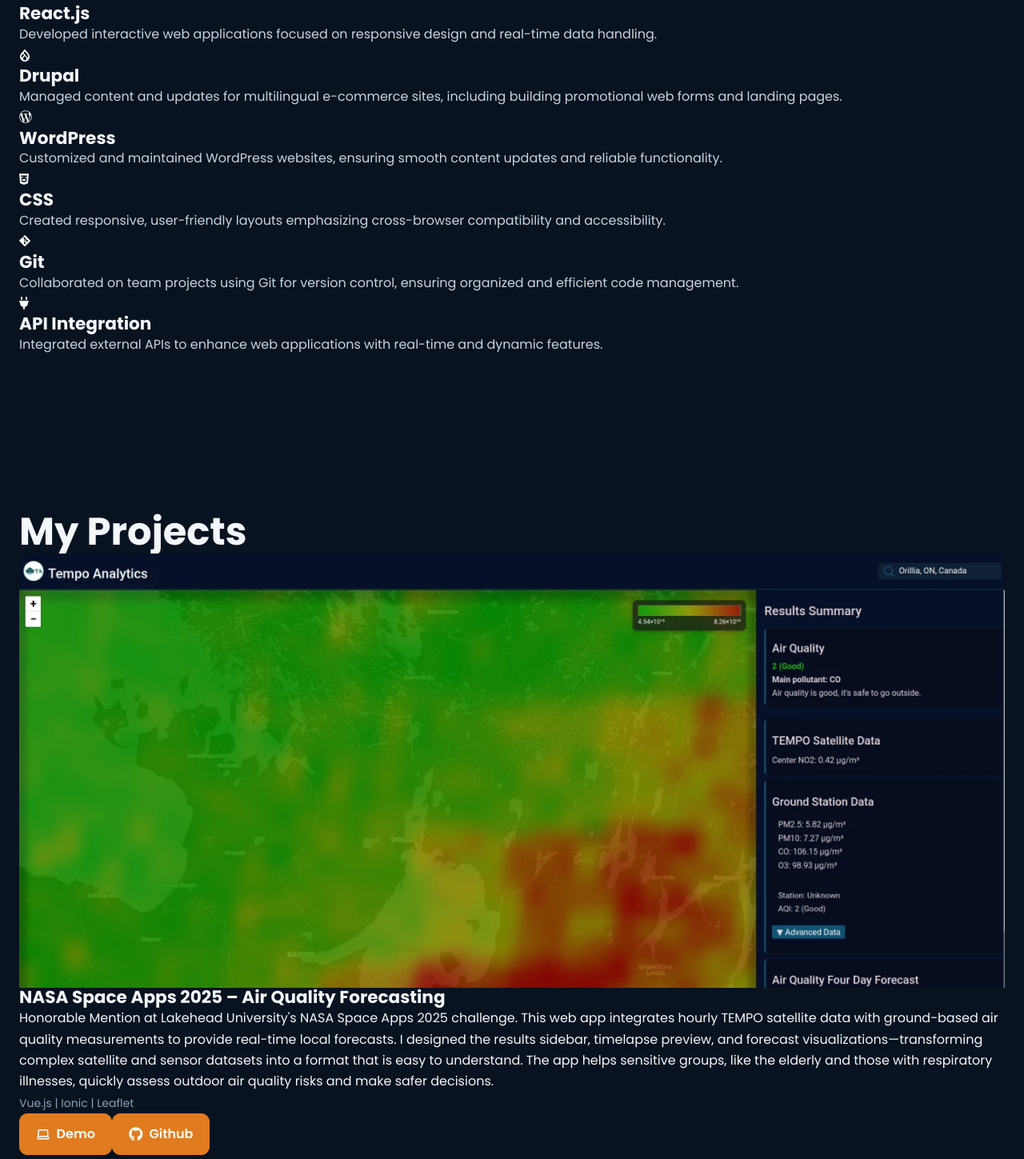
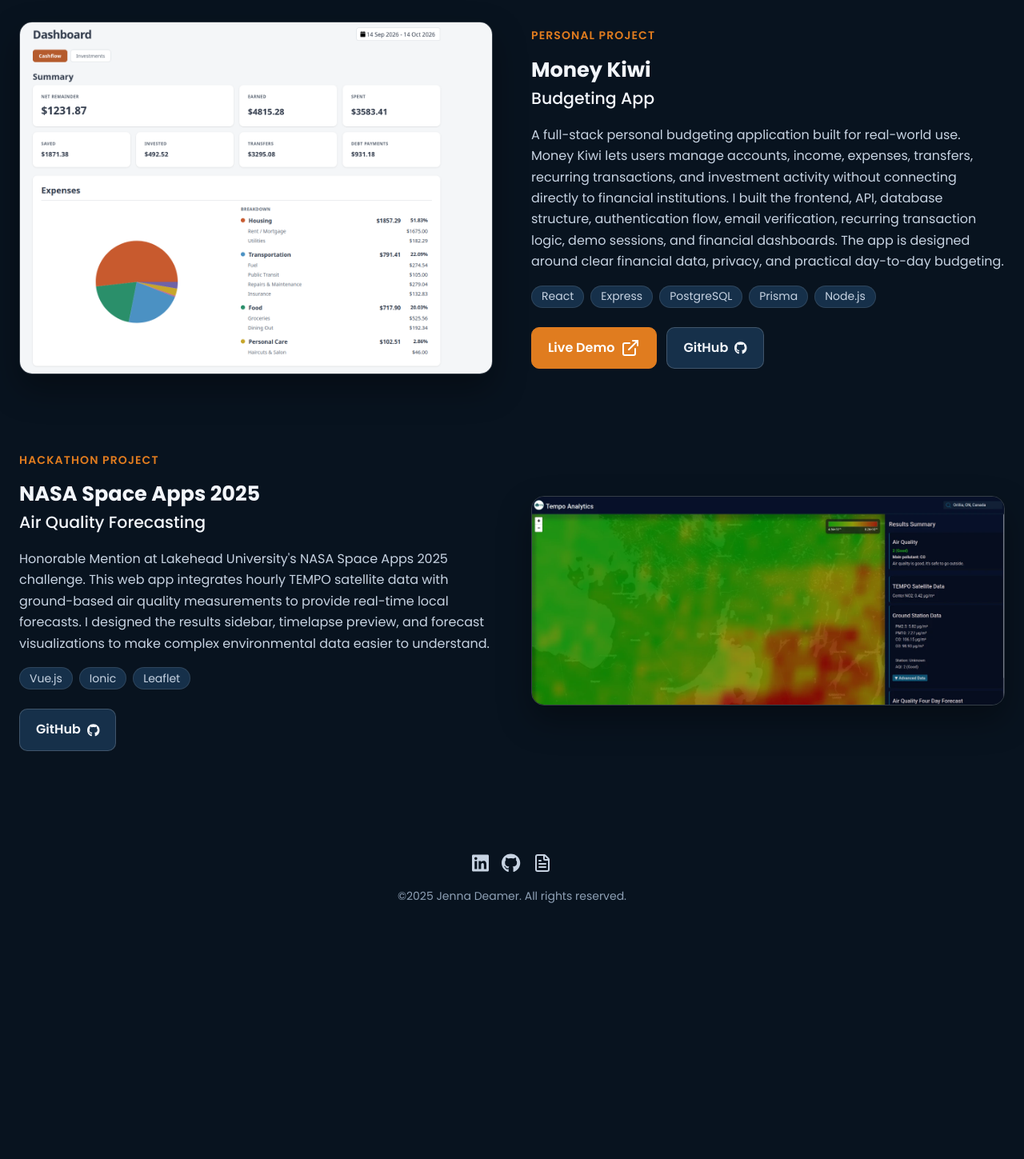
Before and after one commit to Jenna-Deamer/Portfolio, a React (Vite) app: page / in a window 1280 px wide. Shown: the part 921-2370 px from the top of the page at 80% size. After the commit the page ends 2086 px from the top, so only its background shows below. Built offline with nearby package versions, Linux system fonts and the light colour scheme.

Commit message:
Remove skill sec, Update project layout

```diff
--- a/src/App.jsx
+++ b/src/App.jsx
@@ -5,19 +5,17 @@
 // components
 import Nav from './components/Nav'
 import Hero from './components/Hero'
-import Skills from './components/Skills'
 import Projects from './components/Projects'
 import Footer from './components/Footer'
 
 // Vercel Analytics
-// inject();
+inject();
 function App() {
   return (
     <>
       <Nav />
       <main>
         <Hero />
-        <Skills />
         <Projects />
         <Footer />
       </main>
--- a/src/components/Nav.jsx
+++ b/src/components/Nav.jsx
@@ -25,9 +25,6 @@
         id="primary-navigation"
       >
         <li className="nav-item">
-          <a className="nav-link" href="#skills" onClick={() => setIsOpen(false)}>Skills</a>
-        </li>
-        <li className="nav-item">
           <a className="nav-link" href="#projects" onClick={() => setIsOpen(false)}>Projects</a>
         </li>
         <li className="nav-item">
--- a/src/components/Projects.jsx
+++ b/src/components/Projects.jsx
@@ -1,53 +1,85 @@
-import { Laptop } from "lucide-react";
+import { ExternalLink } from "lucide-react";
 import { FontAwesomeIcon } from "@fortawesome/react-fontawesome";
 import { faGithub } from "@fortawesome/free-brands-svg-icons";
 import "../styles/Projects.css";
 import projectCards from "../data/ProjectData";
 
 function Projects() {
-  const formatSkills = (skills) => {
-    const formattedSkills = skills.join(" | ");
-    return formattedSkills;
- }
+  return (
+    <section id="projects">
+      <div className="projects-inner">
+        <div className="projects-heading">
+          <h2>Projects</h2>
+        </div>
 
+        <div className="projects-list">
+          {projectCards.map((project, index) => (
+            <article
+              key={project.title}
+              className={`project ${index % 2 !== 0 ? "project--reverse" : ""}`}
+            >
+              <div className="project-image">
+                <img
+                  src={project.imgSrc}
+                  alt={project.imgAlt}
+                />
+              </div>
 
-  return (
-      <section id="projects">
-        <h2>My Projects</h2>
-        <div className="projects-container">
-          {projectCards.map((card, index) => (
-            <article key={index} className="projects-card">
-              <div className="project-thumbnail">
-                <img
-                  src={card.imgSrc}
-                  alt={card.imgAlt}
-                  aria-label={card.AriaLabel}
-                />
-                <div className="project-title">
-                  <h3>{card.title}</h3>
+              <div className="project-content">
+                {project.category && (
+                  <p className="project-category">
+                    {project.category}
+                  </p>
+                )}
+
+                <div className="project-heading">
+                  <h3 className="project-title">{project.title}</h3>
+                  {project.subtitle && (
+                    <p className="project-subtitle">{project.subtitle}</p>
+                  )}
                 </div>
-              </div>
-              <div className="project-text-content">{card.description}</div>
-              <div className="card-footer">
-                <div className="project-skill">
-                  <small>{formatSkills(card.skills)}</small>
-                </div>
-                <div className="button-container">
-                  {card.demoUrl && (
-                    <a href={card.demoUrl}  target="_blank" rel="noopener noreferrer" className="cta-button">
-                      <Laptop aria-hidden="true" /> Demo
+
+                <p className="project-description">
+                  {project.description}
+                </p>
+
+                <ul className="project-skills" aria-label="Technologies used">
+                  {project.skills.map((skill) => (
+                    <li key={skill}>{skill}</li>
+                  ))}
+                </ul>
+
+                <div className="project-actions">
+                  {project.demoUrl && (
+                    <a
+                      href={project.demoUrl}
+                      target="_blank"
+                      rel="noopener noreferrer"
+                      className="cta-button"
+                    >
+                      Live Demo
+                      <ExternalLink aria-hidden="true" />
                     </a>
                   )}
-                  <a href={card.githubUrl} className="cta-button"  target="_blank" rel="noopener noreferrer">
-                    <FontAwesomeIcon icon={faGithub} aria-hidden="true" /> Github
-                  </a>
+
+                  {project.githubUrl && (
+                    <a
+                      href={project.githubUrl}
+                      target="_blank"
+                      rel="noopener noreferrer"
+                      className="cta-button cta-button--secondary"
+                    >
+                      GitHub
+                      <FontAwesomeIcon icon={faGithub} aria-hidden="true" />
+                    </a>
+                  )}
                 </div>
               </div>
             </article>
           ))}
         </div>
-      </section>
-
+      </div>
+    </section>
   );
 }
 
--- a/src/components/Skills.jsx
+++ /dev/null
@@ -1,26 +0,0 @@
-import "../styles/Skills.css";
-import SkillCards from "../data/SkillData";
-
-function Skills() {
-    return (
-        <section id="skills">
-            <h2>Technical Expertise</h2>
-
-                <div className="skills-container">
-                    {SkillCards.map((card, index) => (
-                        <article key={index} className="skill-card">
-                            <div className="icon">
-                                {card.icon}
-                            </div>
-                            <h3 className="skill-title">{card.title}</h3>
-                            <p className="skill-description">{card.description}</p>
-                        </article>
-                    ))}
-                </div>
-
-        </section>
-
-    )
-}
-
-export default Skills;
--- a/src/data/ProjectData.jsx
+++ b/src/data/ProjectData.jsx
@@ -1,12 +1,28 @@
 const projectCards = [
   {
-    title: "NASA Space Apps 2025 – Air Quality Forecasting",
+    title: "Money Kiwi",
+    subtitle: "Budgeting App",
+    category: "Personal Project",
+    imgSrc: "/thumbnails/MoneyKiwiThumbnail.png",
+    imgAlt: "Money Kiwi budgeting dashboard",
+    description:
+      "A full-stack personal budgeting application built for real-world use. Money Kiwi lets users manage accounts, income, expenses, transfers, recurring transactions, and investment activity without connecting directly to financial institutions. I built the frontend, API, database structure, authentication flow, email verification, recurring transaction logic, demo sessions, and financial dashboards. The app is designed around clear financial data, privacy, and practical day-to-day budgeting.",
+    githubUrl: "https://github.com/Jenna-Deamer/money-kiwi",
+    demoUrl: "https://moneykiwi.com/login",
+    AriaLabel: "Visit the live Money Kiwi demo",
+    skills: ["React", "Express", "PostgreSQL", "Prisma", "Node.js"],
+  },
+
+  {
+    title: "NASA Space Apps 2025",
+    subtitle: "Air Quality Forecasting",
+    category: "Hackathon Project",
     imgSrc: "/thumbnails/SpaceApps2025Thumbnail.webp",
-    imgAlt: "NASA Space Apps Thumbnail",
+    imgAlt: "NASA Space Apps air quality forecasting application",
     description:
-      "Honorable Mention at Lakehead University's NASA Space Apps 2025 challenge. This web app integrates hourly TEMPO satellite data with ground-based air quality measurements to provide real-time local forecasts. I designed the results sidebar, timelapse preview, and forecast visualizations—transforming complex satellite and sensor datasets into a format that is easy to understand. The app helps sensitive groups, like the elderly and those with respiratory illnesses, quickly assess outdoor air quality risks and make safer decisions.",
+      "Honorable Mention at Lakehead University's NASA Space Apps 2025 challenge. This web app integrates hourly TEMPO satellite data with ground-based air quality measurements to provide real-time local forecasts. I designed the results sidebar, timelapse preview, and forecast visualizations to make complex environmental data easier to understand.",
     githubUrl: "https://github.com/Jenna-Deamer/2025-space-apps-frontend",
-    demoUrl: "https://tempo-analytics.vercel.app/",
+    // demoUrl: "https://tempo-analytics.vercel.app/",
     AriaLabel: "Visit live demo of NASA Space Apps project",
     skills: ["Vue.js", "Ionic", "Leaflet"],
   },
--- a/src/data/SkillData.jsx
+++ /dev/null
@@ -1,39 +0,0 @@
-import { FontAwesomeIcon } from '@fortawesome/react-fontawesome';
-import { faReact, faDrupal, faGitAlt , faCss3Alt, faWordpressSimple  } from '@fortawesome/free-brands-svg-icons';
-import { faPlug } from '@fortawesome/free-solid-svg-icons';
-
-const SkillCards = [
-    {
-        icon: <FontAwesomeIcon icon={faReact} />,
-        title: "React.js",
-        description: "Developed interactive web applications focused on responsive design and real-time data handling."
-    },
-    {
-        icon: <FontAwesomeIcon icon={faDrupal} />,
-        title: "Drupal",
-        description: "Managed content and updates for multilingual e-commerce sites, including building promotional web forms and landing pages."
-    },
-    {
-        icon: <FontAwesomeIcon icon={faWordpressSimple} />,
-        title: "WordPress",
-        description: "Customized and maintained WordPress websites, ensuring smooth content updates and reliable functionality."
-    },
-    {
-        icon: <FontAwesomeIcon icon={faCss3Alt} />,
-        title: "CSS",
-        description: "Created responsive, user-friendly layouts emphasizing cross-browser compatibility and accessibility."
-    },
-    {
-        icon: <FontAwesomeIcon icon={faGitAlt} />,
-        title: "Git",
-        description: "Collaborated on team projects using Git for version control, ensuring organized and efficient code management."
-    },
-    {
-        icon: <FontAwesomeIcon icon={faPlug} />,
-        title: "API Integration",
-        description: "Integrated external APIs to enhance web applications with real-time and dynamic features."
-    }
-];
-
-
-export default SkillCards;
--- a/src/index.css
+++ b/src/index.css
@@ -38,6 +38,7 @@
     --shadow-card: 0 10px 24px rgba(0, 0, 0, 0.18);
 
     --content-width: 1200px;
+    --content-width-wide: 1440px;
     --section-spacing: 6rem;
 }
 
@@ -165,6 +166,17 @@
     border-color: var(--accent-active);
 }
 
+.cta-button--secondary {
+    background: var(--bg-surface-alt);
+    color: var(--text-primary);
+    border-color: var(--border-strong);
+}
+
+.cta-button--secondary:hover {
+    background: var(--bg-elevated);
+    border-color: var(--accent);
+}
+
 .cta-button:focus-visible,
 a:focus-visible,
 button:focus-visible {
--- a/src/styles/Projects.css
+++ b/src/styles/Projects.css
@@ -1,4 +1,111 @@
-.cta-button svg {
-    width: 1.1em;
-    height: 1.1em;
+.projects-inner {
+    width: 100%;
+    max-width: var(--content-width-wide);
+    margin: 0 auto;
 }
+
+.projects-heading {
+    margin-bottom: 3rem;
+}
+
+.projects-list {
+    display: flex;
+    flex-direction: column;
+    gap: var(--section-spacing);
+}
+
+.project {
+    display: grid;
+    grid-template-columns: minmax(0, 1fr) minmax(0, 1fr);
+    align-items: center;
+    gap: 3rem;
+}
+
+.project--reverse .project-image {
+    order: 2;
+}
+
+.project--reverse .project-content {
+    order: 1;
+}
+
+.project-image img {
+    width: 100%;
+    height: auto;
+
+    border: 1px solid var(--border-strong);
+    border-radius: 16px;
+    box-shadow: 0 18px 40px rgba(0, 0, 0, 0.35);
+}
+
+.project-content {
+    display: flex;
+    flex-direction: column;
+    align-items: flex-start;
+    gap: 1rem;
+}
+
+.project-category {
+    color: var(--accent);
+    font-size: var(--font-size-small);
+    font-weight: var(--font-weight-semibold);
+    letter-spacing: 0.08em;
+    text-transform: uppercase;
+}
+
+.project-title {
+    font-size: clamp(1.4rem, 2vw, 1.85rem);
+}
+
+.project-subtitle {
+    margin-top: 0.25rem;
+
+    color: var(--text-primary);
+    font-size: clamp(1.15rem, 1.6vw, 1.5rem);
+    font-weight: var(--font-weight-medium);
+}
+
+.project-description {
+    max-width: 60ch;
+}
+
+.project-skills {
+    display: flex;
+    flex-wrap: wrap;
+    gap: 0.5rem;
+
+    margin: 0;
+    padding: 0;
+    list-style: none;
+}
+
+.project-skills li {
+    padding: 0.3rem 0.75rem;
+
+    background: var(--bg-surface-alt);
+    border: 1px solid var(--border-soft);
+    border-radius: 50px;
+
+    color: var(--text-secondary);
+    font-size: var(--font-size-small);
+    line-height: 1.2;
+}
+
+.project-actions {
+    display: flex;
+    flex-wrap: wrap;
+    gap: 0.75rem;
+    margin-top: 0.5rem;
+}
+
+@media (max-width: 800px) {
+    .project {
+        grid-template-columns: 1fr;
+        gap: 1.5rem;
+    }
+
+    .project--reverse .project-image,
+    .project--reverse .project-content {
+        order: initial;
+    }
+}
```
Also changed, not shown: public/thumbnails/MoneyKiwiThumbnail.png (added).
